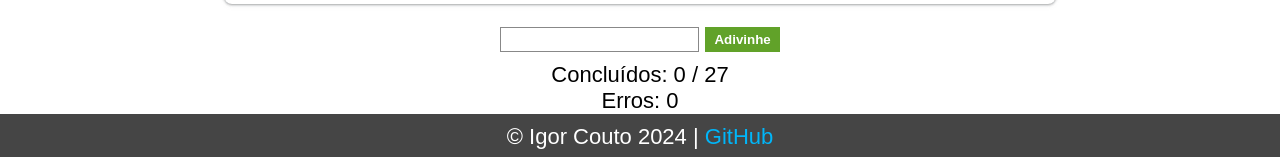
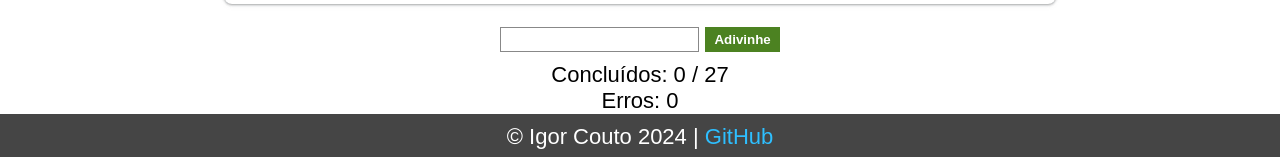
Before and after one commit to igor-couto/guess-the-state, a plain HTML site: page index.html in a window 1280 px wide. Shown: the part 805-962 px from the top of the page. Drawn offline with Linux system fonts and the light colour scheme.

Commit message:
style: Improve contrast ratio of some colors

```diff
--- a/style.css
+++ b/style.css
@@ -44,7 +44,7 @@ main {
 }
 
 #btn {
-    background-color: #61A229;
+    background-color: #4C8221;
     color: #fff;
     width: 75px;
     height: 25px;
@@ -55,7 +55,7 @@ main {
 }
 
 #btn:hover {
-    background-color: #4E8221;
+    background-color: #61A229;
 }
 
 footer {
@@ -66,7 +66,7 @@ footer {
 }
 
 footer a {
-    color: #00B6F9;
+    color: #2EBFFF;
     text-decoration: none;
 }
 
```
